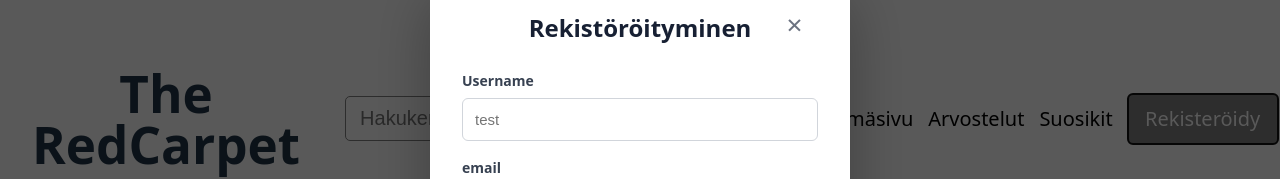
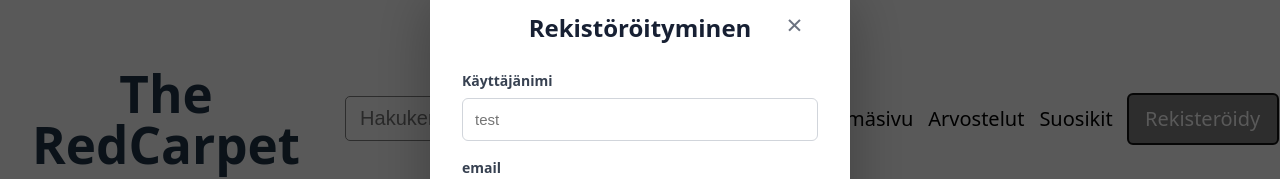
Before and after one commit to 25KMO-WebProject/TheRedCarpet, a React (Vite) app in the folder frontend/: page / in a window 1280 px wide. Both pictures are taken after a click on the button "Rekisteröidy". Shown: the part 206-385 px from the top of the page. Built offline with nearby package versions, Linux system fonts and the light colour scheme; no server answers.

Commit message:
Update frontend/src/components/SignUpModal.jsx
Co-authored-by: Jermu0 <jermuhuttunen@gmail.com>

```diff
--- a/frontend/src/components/SignUpModal.jsx
+++ b/frontend/src/components/SignUpModal.jsx
@@ -71,7 +71,7 @@ function SignUpModal({ isOpen, onClose }) {
         </button>
         <h2>Rekistöröityminen</h2>
         <form onSubmit={handleSignUp}>
-          <label htmlFor="username">Username</label>
+          <label htmlFor="username">Käyttäjänimi</label>
           <input
             id="username"
             name="username"
```
